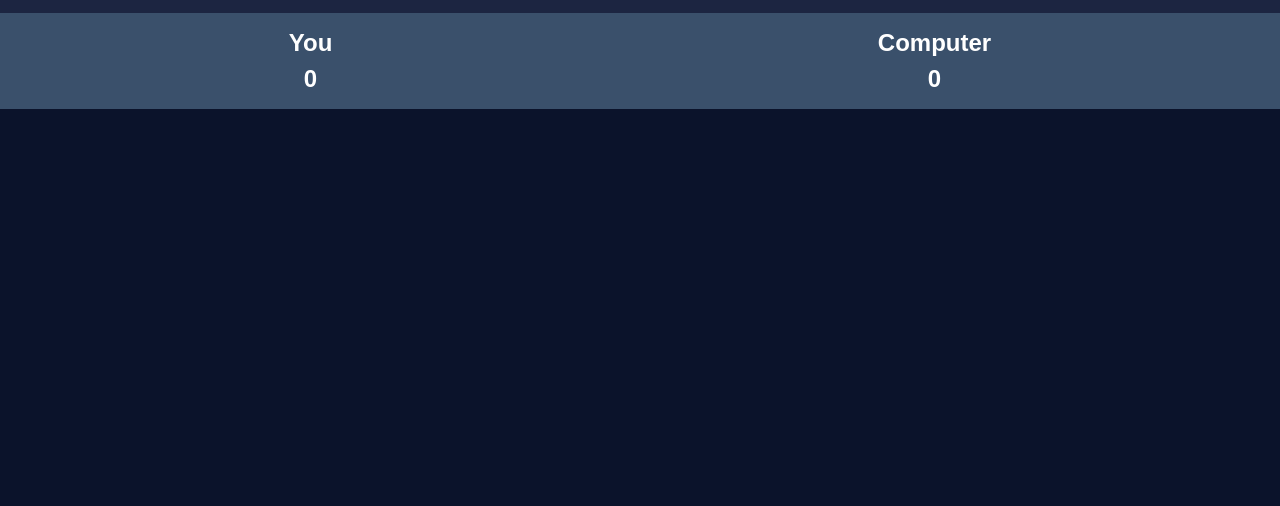
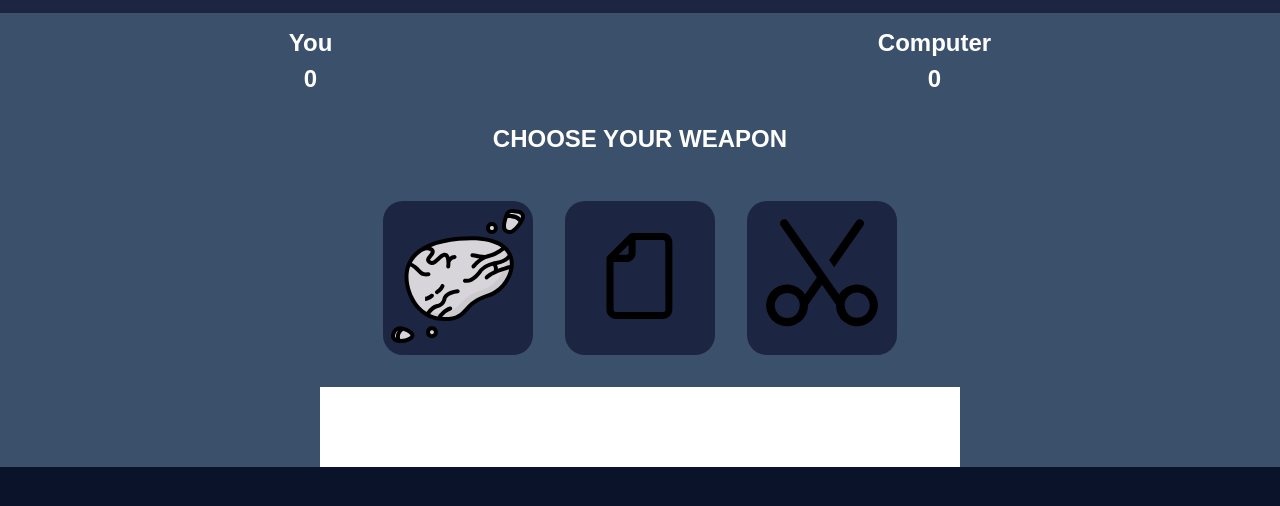
Before and after one commit to kshetritej/rock-paper-scissor, a plain HTML site: page index.html in a window 1280 px wide. Shown: the part 56-562 px from the top of the page. Drawn offline with Linux system fonts and the light colour scheme.

Commit message:
add game-activity section where player can choose what to play and style it

```diff
--- a/index.html
+++ b/index.html
@@ -13,6 +13,7 @@
         <h1 class="game-title">ROCK - PAPER - SCISSORS</h1>
         <button class="info-btn">?</button>
     </header>
+
     <section class="score-board">
         <div class="player-score">
             <h1 class="player">You</h1>
@@ -24,5 +25,23 @@
         </div>
     </section>
 
+    <section class="game-activity">
+        <h1 class="prompt">CHOOSE YOUR WEAPON</h1>
+        <div class="choices">
+            <div class="options">
+                <img src="./img/stone-rock-svgrepo-com.svg" alt="rock">
+            </div>
+            <div class="options">
+                <img src="./img/paper-svgrepo-com.svg" alt="paper">
+            </div>
+            <div class="options">
+                <img src="./img/scissor-svgrepo-com.svg" alt="scissors">
+            </div>
+        </div>
+        <div class="result-box">
+            <h2 class="result"></h2>
+        </div>
+    </section>
+
 </body>
 </html>
--- a/style.css
+++ b/style.css
@@ -11,6 +11,10 @@
 }
 body{
   background-color: #0b132b;
+}
+img{
+  width: 100%;
+  height: auto;
 }
 
 /*  HEADER SECTION STYLES */
@@ -43,3 +47,37 @@ header{
 .player{
   padding: 0 0 0.5rem;
 }
+
+/* Game activity styles */
+.game-activity{
+  background-color:var(--color-ternary);
+
+}
+.prompt{
+  color: #fff;
+  text-align: center;
+  padding: 1rem;
+}
+.choices{
+  padding: 2rem;
+  display: flex;
+  justify-content: center;
+  gap: 2rem;
+}
+.options{
+  background-color:var(--color-secondary);
+  padding: 0.5rem;
+  border-radius: 20px;
+  width: 150px;
+  height: auto;
+}
+.options:hover{
+  box-shadow: rgba(255, 255, 255, 0.35) 0px 5px 15px;
+}
+.result-box{
+  height: 5rem;
+  width: 50%;
+  background-color: #fff;
+  margin: 0 auto 1rem;
+  /* display: none; */
+}
```
